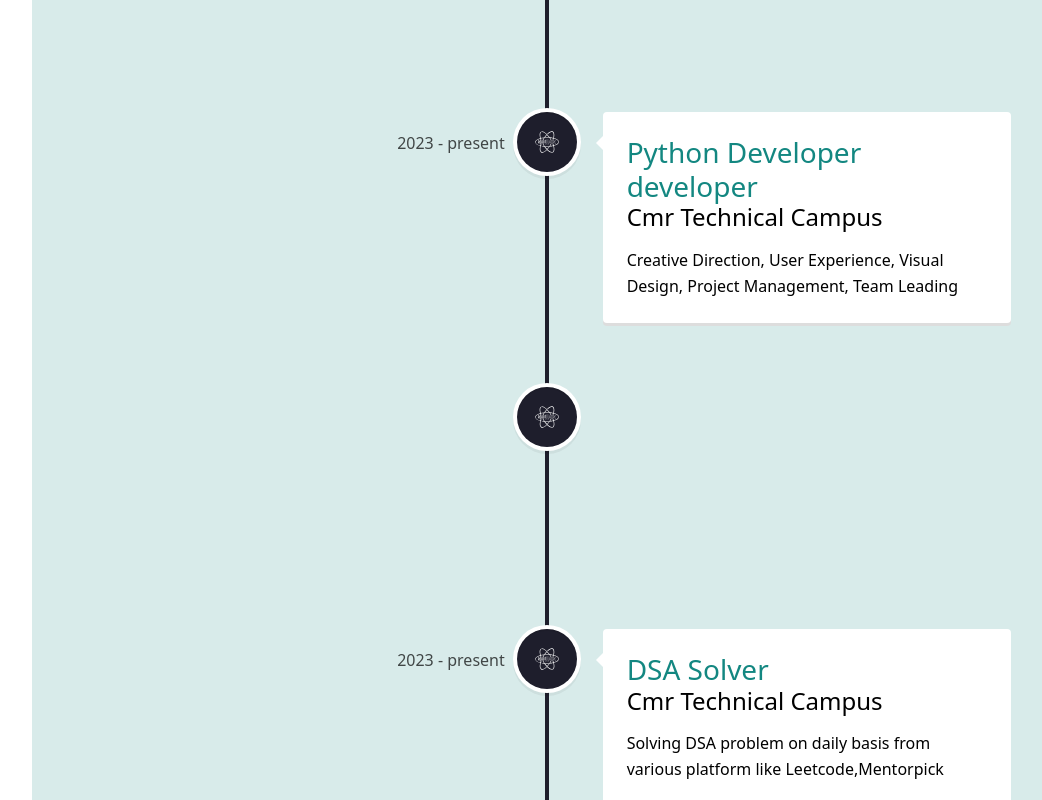
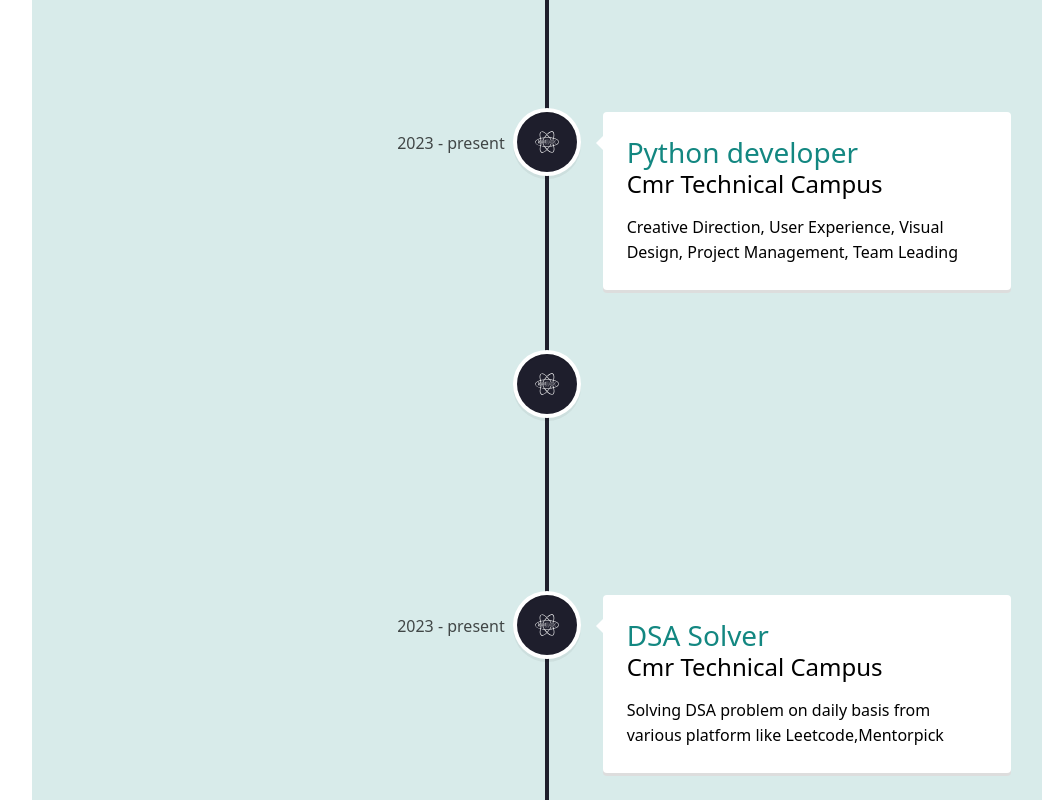
Before and after one commit to SHIVAKUMAR-KS/Portfolio, a React (Create React App) app: page / in a window 1280 px wide. Shown: the part 3640-4440 px from the top of the page, without its empty margins (218-1260 px from the left). Built offline with nearby package versions, Linux system fonts and the light colour scheme.

Commit message:
updated works

```diff
--- a/src/pages/Work/Work.js
+++ b/src/pages/Work/Work.js
@@ -38,7 +38,7 @@ const Work = () => {
     iconStyle={{ background: '#1e1e2c', color: '#fff' }}
     icon={<FaReacteurope />}
   >
-    <h3 className="vertical-timeline-element-title">Python Developer developer</h3>
+    <h3 className="vertical-timeline-element-title">Python  developer</h3>
     <h4 className="vertical-timeline-element-subtitle">Cmr Technical Campus</h4>
     <p>
       Creative Direction, User Experience, Visual Design, Project Management, Team Leading
```
